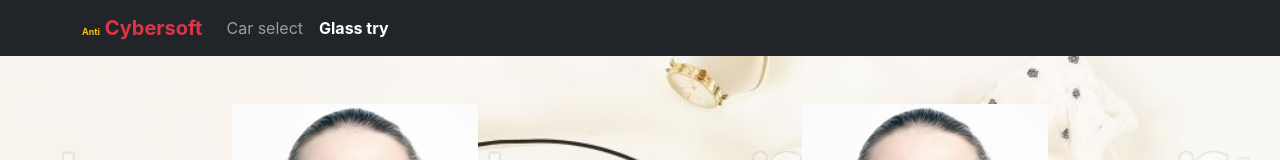
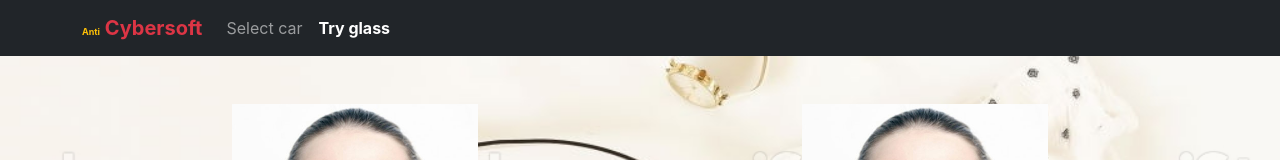
Before and after one commit to duongacy/level-1, a React (Create React App) app: page /glass-try in a window 1280 px wide. Shown: the top 160 px of the page. Built offline with nearby package versions, Linux system fonts and the light colour scheme.

Commit message:
change name

```diff
--- a/src/App.jsx
+++ b/src/App.jsx
@@ -1,8 +1,8 @@
 import './App.css';
 import { Container, Nav, Navbar } from 'react-bootstrap';
 import { BrowserRouter as Router, Switch, Route, NavLink } from 'react-router-dom';
-import CarSelect from './pages/CarSelect';
-import GlassTry from './pages/GlassTry';
+import SelectCar from './pages/SelectCar';
+import TryGlass from './pages/TryGlass';
 
 function App() {
     return (
@@ -19,14 +19,14 @@ function App() {
                             className="nav-link"
                             activeClassName="text-white fw-bold"
                         >
-                            Car select
+                            Select car
                         </NavLink>
                         <NavLink
                             to="/glass-try"
                             className="nav-link"
                             activeClassName="text-white fw-bold"
                         >
-                            Glass try
+                            Try glass
                         </NavLink>
                     </Nav>
                 </Container>
@@ -34,10 +34,10 @@ function App() {
 
             <Switch>
                 <Route path="/car-select">
-                    <CarSelect />
+                    <SelectCar />
                 </Route>
                 <Route path="/glass-try">
-                    <GlassTry />
+                    <TryGlass />
                 </Route>
             </Switch>
         </Router>
--- a/src/pages/CarSelect/index.jsx
+++ b/src/pages/SelectCar/index.jsx
@@ -4,7 +4,7 @@ import { connect } from 'react-redux';
 import CarDetail from './components/CarDetail';
 import ColorSelect from './components/ColorSelect';
 import WheelSelect from './components/WheelSelect';
-class CarSelect extends Component {
+class SelectCar extends Component {
     render() {
         const { car } = this.props;
         return (
@@ -35,4 +35,4 @@ const mapStateToProps = (root) => {
     };
 };
 
-export default connect(mapStateToProps)(CarSelect);
+export default connect(mapStateToProps)(SelectCar);
--- a/src/pages/GlassTry/index.jsx
+++ b/src/pages/TryGlass/index.jsx
@@ -4,7 +4,7 @@ import { connect } from 'react-redux';
 import { changeGlassAction } from '../../redux/action/glassAction';
 import ListButton from './components/ListButton';
 import Models from './components/Models';
-class GlassTry extends Component {
+class TryGlass extends Component {
     render() {
         return (
             <div style={{ background: `url("images/glass/bg-2.jpg") no-repeat`, backgroundSize:"cover" ,  minHeight:"100vh" }} className="py-5">
@@ -31,4 +31,4 @@ const mapDispatchToProps = (dispatch) => {
     };
 };
 
-export default connect(mapStateToProps, mapDispatchToProps)(GlassTry);
+export default connect(mapStateToProps, mapDispatchToProps)(TryGlass);
```
Also changed, not shown: src/pages/SelectCar/components/CarDetail.jsx (renamed from src/pages/CarSelect/components/CarDetail.jsx), src/pages/SelectCar/components/ColorSelect.jsx (renamed from src/pages/CarSelect/components/ColorSelect.jsx), src/pages/SelectCar/components/WheelSelect.jsx (renamed from src/pages/CarSelect/components/WheelSelect.jsx), src/pages/TryGlass/components/ListButton.js (renamed from src/pages/GlassTry/components/ListButton.js), src/pages/TryGlass/components/Models.js (renamed from src/pages/GlassTry/components/Models.js).
